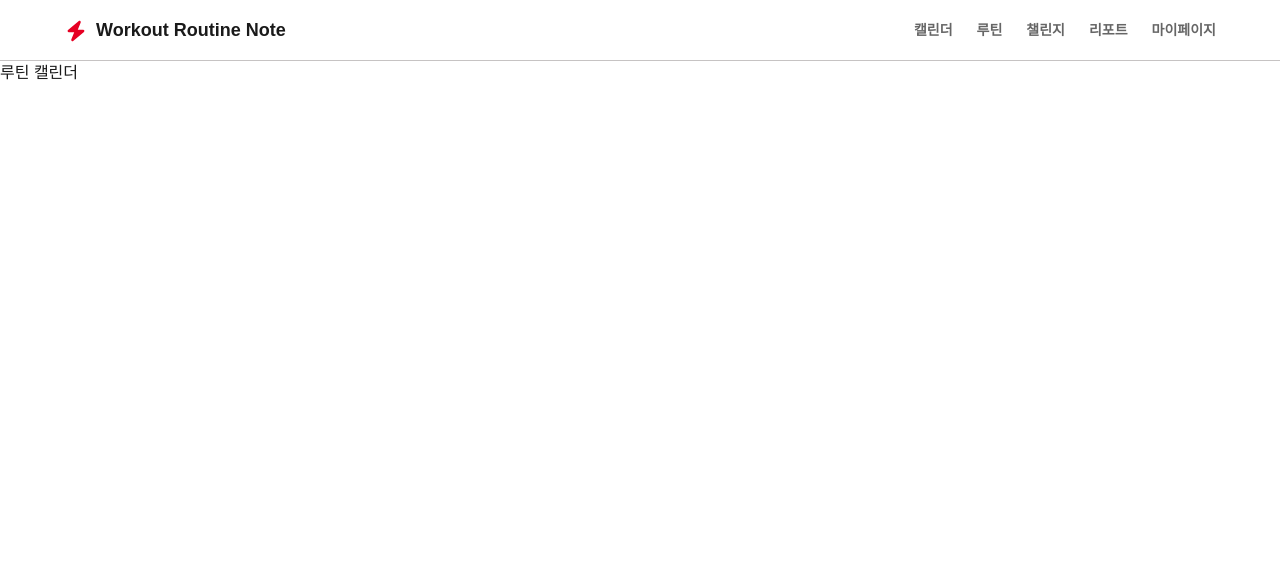
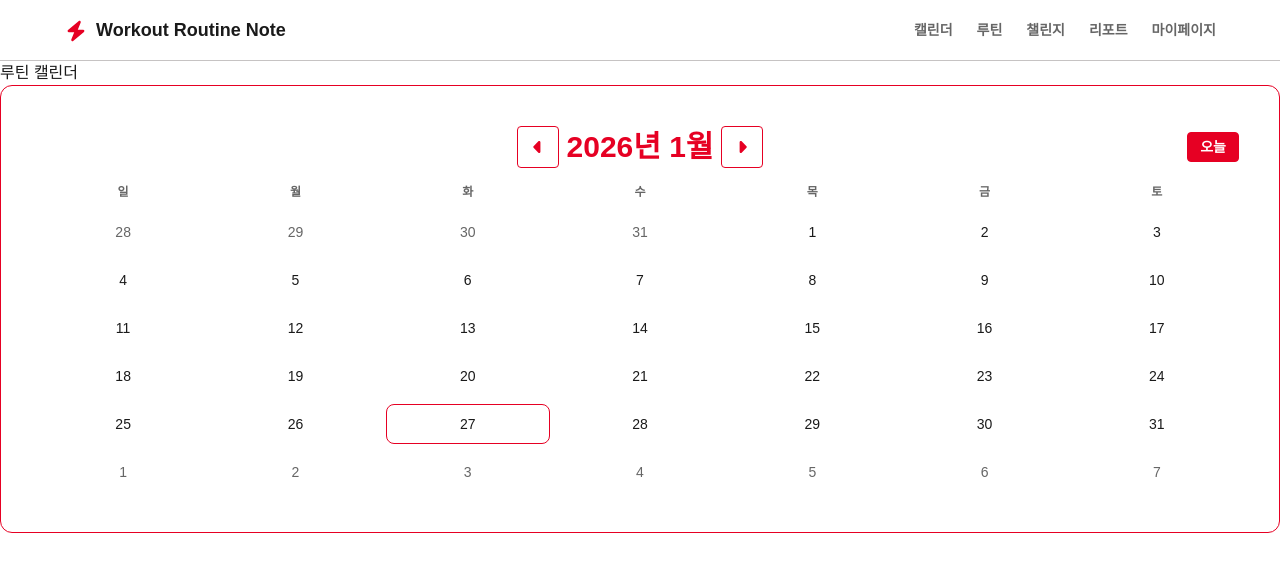
Before and after one commit to grimza99/routine-note, a Next.js app: page /routine/routine-cal in a window 1280 px wide. Shown: the top 572 px of the page. Built offline with nearby package versions, Linux system fonts and the light colour scheme.

Commit message:
feat: 캘린더 컴포넌트 추가 및 아이콘 파일 추가

```diff
--- a/src/app/(app-layout)/routine/routine-cal/page.tsx
+++ b/src/app/(app-layout)/routine/routine-cal/page.tsx
@@ -1,3 +1,10 @@
+import { Calendar } from '@/shared';
+
 export default function RoutineCalPage() {
-  return <div>루틴 캘린더</div>;
+  return (
+    <div>
+      루틴 캘린더
+      <Calendar />
+    </div>
+  );
 }
--- a/src/shared/index.ts
+++ b/src/shared/index.ts
@@ -3,6 +3,7 @@ export { CopyableField } from './ui/fields/CopyableField';
 export { InputField } from './ui/fields/InputField';
 export { TextareaField } from './ui/fields/TextareaField';
 export { Button } from './ui/buttons/Button';
+export { Calendar } from './ui/calendar/Calendar';
 
 // constants
 export { PROJECT } from './constants/d';
--- /dev/null
+++ b/src/shared/ui/calendar/Calendar.tsx
@@ -0,0 +1,141 @@
+'use client';
+import { useMemo, useState } from 'react';
+
+type CalendarProps = {
+  value?: Date | null;
+  onSelectDate?: (date: Date) => void;
+  className?: string;
+};
+
+const WEEK_DAYS = ['일', '월', '화', '수', '목', '금', '토'];
+
+const createDate = (year: number, month: number, day: number) => new Date(year, month, day);
+
+const isSameDay = (a: Date, b: Date) =>
+  a.getFullYear() === b.getFullYear() && a.getMonth() === b.getMonth() && a.getDate() === b.getDate();
+
+export function Calendar({ value, onSelectDate, className }: CalendarProps) {
+  const today = new Date();
+  const initialMonth = value ?? today;
+  const [currentMonth, setCurrentMonth] = useState(() =>
+    createDate(initialMonth.getFullYear(), initialMonth.getMonth(), 1),
+  );
+
+  const monthLabel = `${currentMonth.getFullYear()}년 ${currentMonth.getMonth() + 1}월`;
+
+  const days = useMemo(() => {
+    const year = currentMonth.getFullYear();
+    const month = currentMonth.getMonth();
+    const startOfMonth = createDate(year, month, 1);
+    const endOfMonth = createDate(year, month + 1, 0);
+    const startWeekday = startOfMonth.getDay();
+    const totalDays = endOfMonth.getDate();
+    const cells: { date: Date; isCurrentMonth: boolean }[] = [];
+
+    for (let i = 0; i < startWeekday; i += 1) {
+      const date = createDate(year, month, -(startWeekday - i - 1));
+      cells.push({ date, isCurrentMonth: false });
+    }
+
+    for (let day = 1; day <= totalDays; day += 1) {
+      cells.push({ date: createDate(year, month, day), isCurrentMonth: true });
+    }
+
+    const remaining = 42 - cells.length;
+    for (let i = 1; i <= remaining; i += 1) {
+      cells.push({ date: createDate(year, month + 1, i), isCurrentMonth: false });
+    }
+
+    return cells;
+  }, [currentMonth]);
+
+  const handlePrevMonth = () => {
+    setCurrentMonth((prev) => createDate(prev.getFullYear(), prev.getMonth() - 1, 1));
+  };
+
+  const handleNextMonth = () => {
+    setCurrentMonth((prev) => createDate(prev.getFullYear(), prev.getMonth() + 1, 1));
+  };
+
+  const handleToday = () => {
+    const nextToday = new Date();
+    setCurrentMonth(createDate(nextToday.getFullYear(), nextToday.getMonth(), 1));
+    onSelectDate?.(nextToday);
+  };
+
+  return (
+    <section className={`w-full rounded-xl border bg-white p-10 border-(--primary)`}>
+      <header className="flex items-center justify-center w-full relative">
+        <div className="flex items-center gap-2">
+          <button
+            type="button"
+            onClick={handlePrevMonth}
+            className="flex p-2 items-center justify-center rounded border-(--primary) border"
+            aria-label="이전 달"
+          >
+            <img src="/icons/craft.left.svg" alt="이전 달" className="w-6 h-6" />
+          </button>
+          <span className="font-semibold text-3xl text-(--primary)">{monthLabel}</span>
+          <button
+            type="button"
+            onClick={handleNextMonth}
+            className="flex p-2 items-center justify-center rounded border-(--primary) border"
+            aria-label="다음 달"
+          >
+            <img src="/icons/craft.right.svg" alt="다음 달" className="w-6 h-6" />
+          </button>
+        </div>
+        <button
+          type="button"
+          onClick={handleToday}
+          className="rounded px-3 py-1 text-sm font-semibold absolute right-0 border-(--primary) border text-(--white) bg-(--primary)"
+        >
+          오늘
+        </button>
+      </header>
+
+      <div
+        className="mt-4 grid grid-cols-7 gap-2 text-center text-xs font-semibold"
+        style={{ display: 'grid', gridTemplateColumns: 'repeat(7, minmax(0, 1fr))', gap: '8px' }}
+      >
+        {WEEK_DAYS.map((day) => (
+          <div key={day} style={{ color: 'var(--text-secondary)' }}>
+            {day}
+          </div>
+        ))}
+      </div>
+
+      <div
+        className="mt-3 grid grid-cols-7 gap-2"
+        style={{ display: 'grid', gridTemplateColumns: 'repeat(7, minmax(0, 1fr))', gap: '8px' }}
+      >
+        {days.map(({ date, isCurrentMonth }) => {
+          const isSelected = value ? isSameDay(value, date) : false;
+          const isToday = isSameDay(today, date);
+          const textColor = isSelected
+            ? 'var(--white)'
+            : isCurrentMonth
+              ? 'var(--text-primary)'
+              : 'var(--text-secondary)';
+
+          return (
+            <button
+              key={date.toISOString()}
+              type="button"
+              className="flex h-10 w-full items-center justify-center rounded text-sm"
+              onClick={() => onSelectDate?.(date)}
+              style={{
+                background: isSelected ? 'var(--primary)' : 'transparent',
+                color: textColor,
+                border: isToday && !isSelected ? '1px solid var(--primary)' : '1px solid transparent',
+                borderRadius: 'var(--radius-base)',
+              }}
+            >
+              {date.getDate()}
+            </button>
+          );
+        })}
+      </div>
+    </section>
+  );
+}
```
Also changed, not shown: public/icons/craft.left.svg (added), public/icons/craft.right.svg (added).
